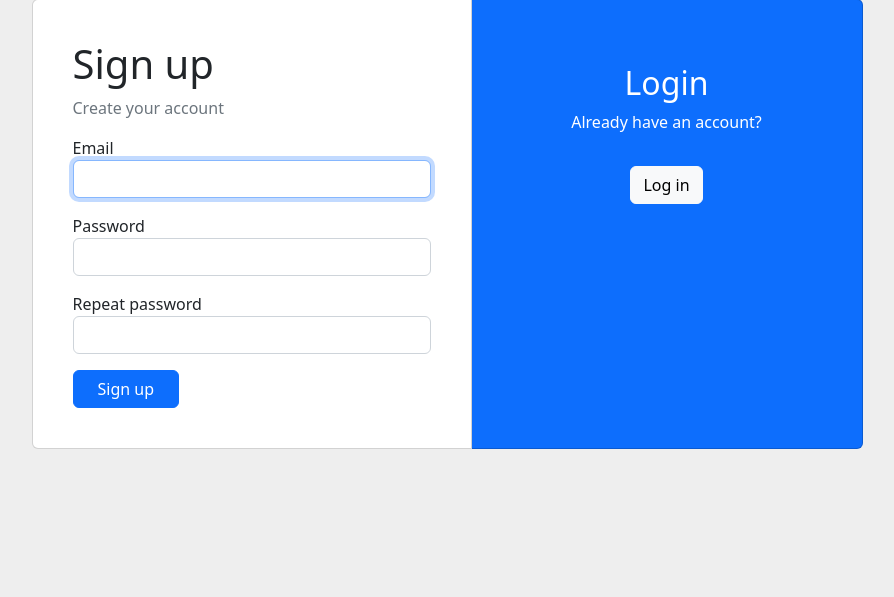
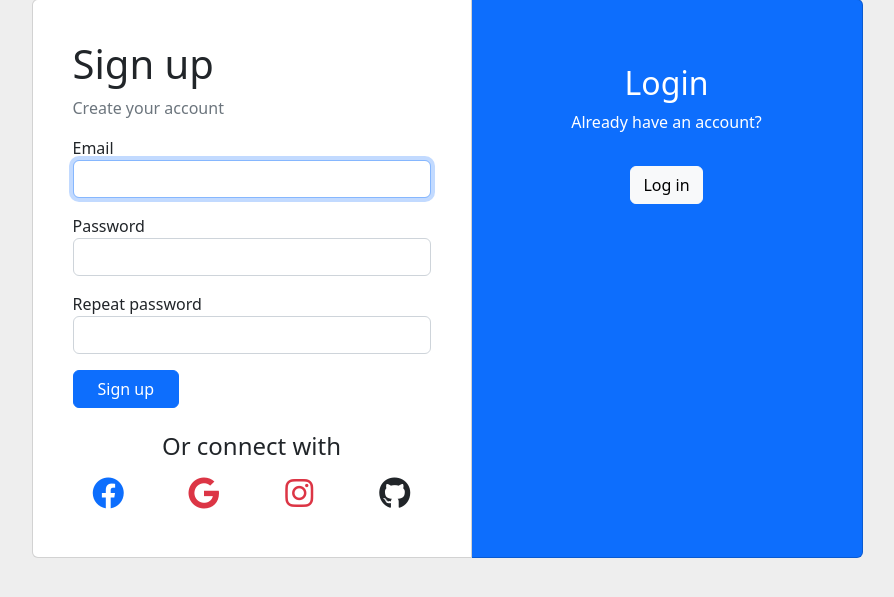
Before and after one commit to VetalM84/ua_hub, a Django app: page /register/ in a window 1280 px wide. Shown: the part 107-704 px from the top of the page, without its empty margins (193-1087 px from the left). Run offline with Django 4.2, Linux system fonts and the light colour scheme.

Commit message:
Add social-auth buttons to register page

```diff
--- a/apps/accounts/templates/accounts/register.html
+++ b/apps/accounts/templates/accounts/register.html
@@ -6,6 +6,7 @@
     <title>{% translate "Sign up" %} - UAHub.online</title>
 
     <link href="{% static "css/login.css" %}" rel="stylesheet">
+    <link href="https://cdnjs.cloudflare.com/ajax/libs/font-awesome/6.2.0/css/all.min.css" rel="stylesheet">
 {% endblock %}
 
 {% block content %}
@@ -42,6 +43,9 @@
                                     <button type="submit" class="btn btn-primary px-4">{% translate "Sign up" %}</button>
                                 </div>
                             </div>
+                            <!-- social buttons -->
+                                {% include "accounts/inc/_social.html" %}
+                            <!-- social buttons end -->
                         </form>
                     </div>
                 </div>
```
